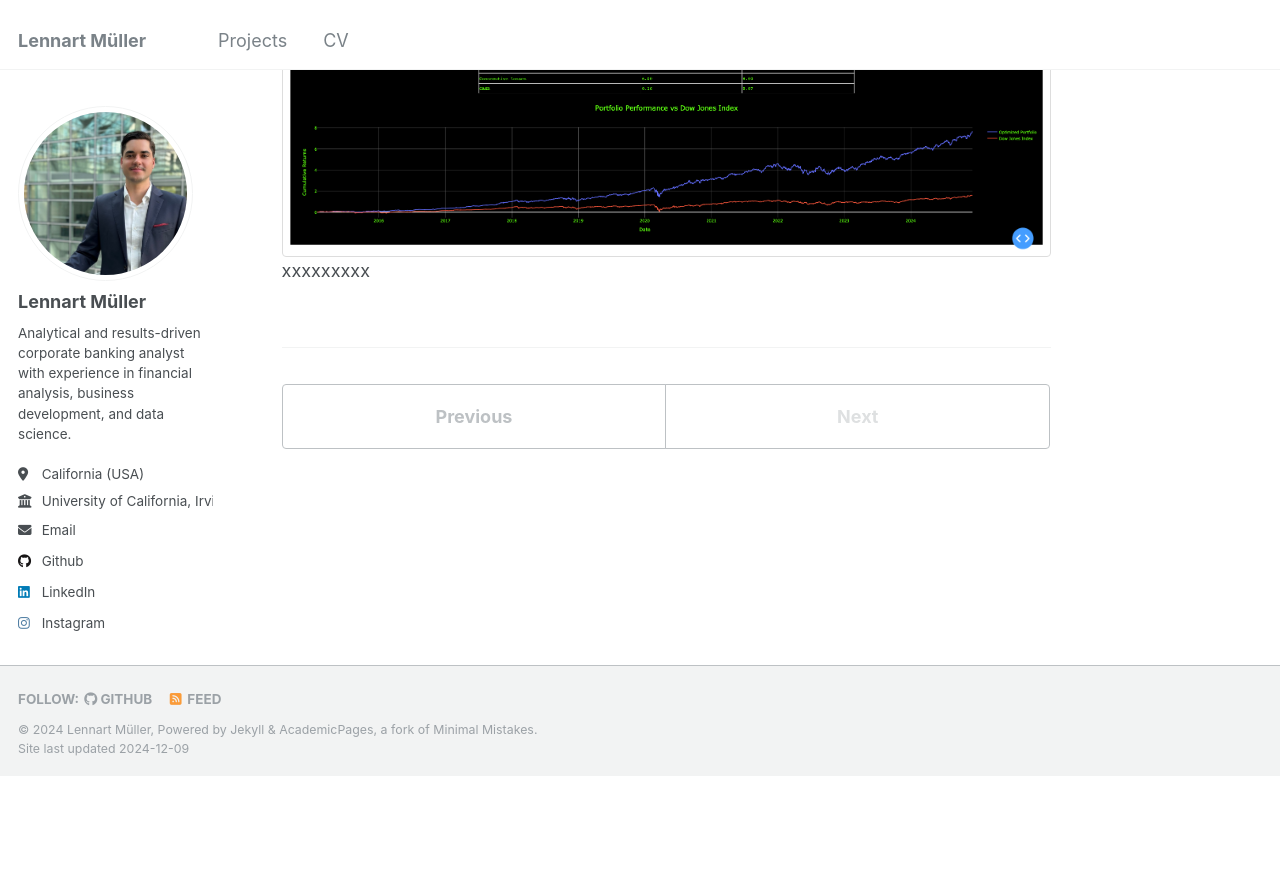
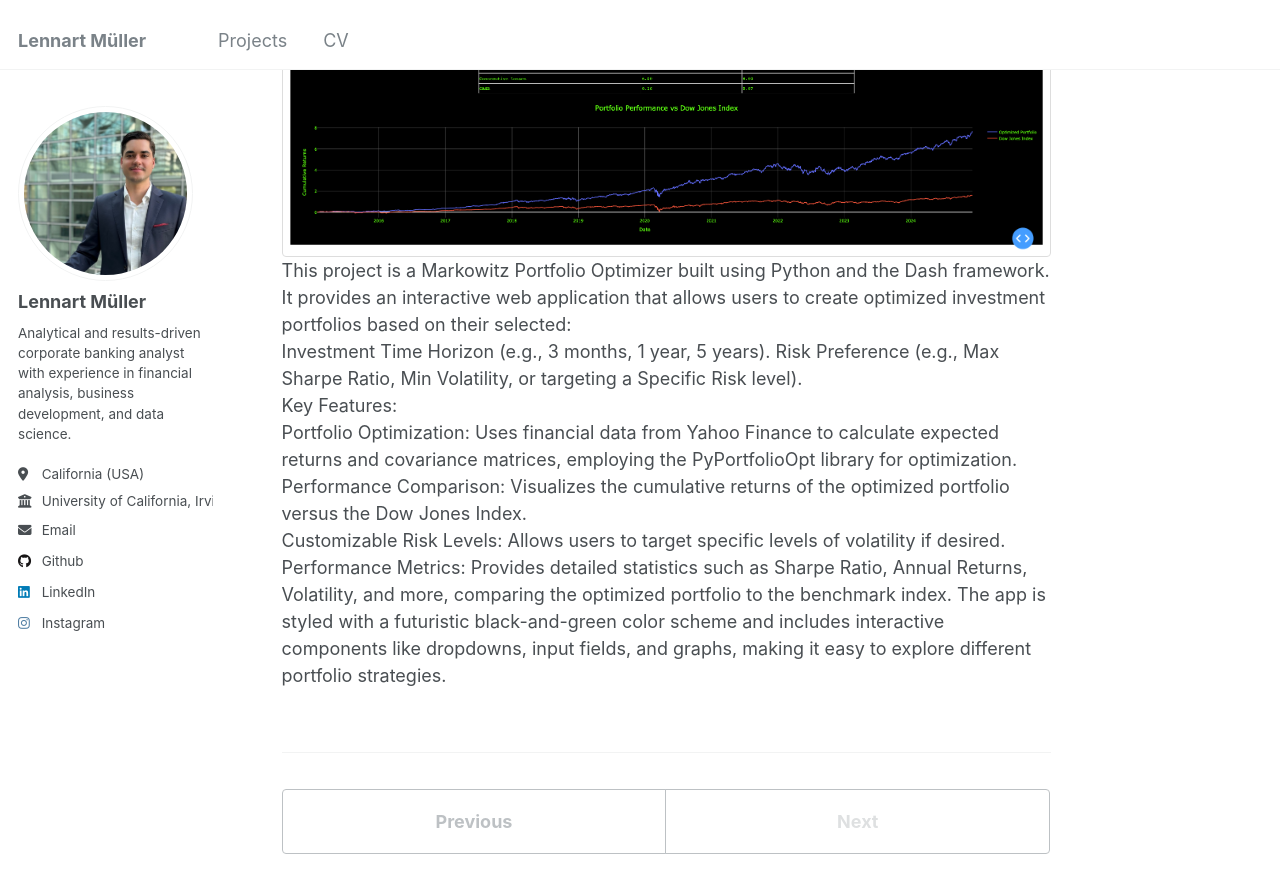
Before and after one commit to lennartmueller123/lennartmueller123.github.io, a Jekyll site: the page built from _projects/projects-2.html, in a window 1280 px wide and 900 px high, scrolled down 294 px. Shown: the top 893 px of the window. Built offline with Jekyll 4.4.1, drawn with Linux system fonts in a browser that asks for light colours; before the commit the page ends 1070 px from its top, so only the background shows below that.

Commit message:
Update projects-2.html

```diff
--- a/_projects/projects-2.html
+++ b/_projects/projects-2.html
@@ -34,4 +34,17 @@ img.hover-effect:hover {
 
 <div>
 </div>
-xxxxxxxxx
+This project is a Markowitz Portfolio Optimizer built using Python and the Dash framework. It provides an interactive web application that allows users to create optimized investment portfolios based on their selected:
+<br/>
+Investment Time Horizon (e.g., 3 months, 1 year, 5 years).
+Risk Preference (e.g., Max Sharpe Ratio, Min Volatility, or targeting a Specific Risk level).
+<br/>
+Key Features:
+<br/>
+Portfolio Optimization: Uses financial data from Yahoo Finance to calculate expected returns and covariance matrices, employing the PyPortfolioOpt library for optimization.
+<br/>
+Performance Comparison: Visualizes the cumulative returns of the optimized portfolio versus the Dow Jones Index.
+<br/>
+Customizable Risk Levels: Allows users to target specific levels of volatility if desired.
+Performance Metrics: Provides detailed statistics such as Sharpe Ratio, Annual Returns, Volatility, and more, comparing the optimized portfolio to the benchmark index.
+The app is styled with a futuristic black-and-green color scheme and includes interactive components like dropdowns, input fields, and graphs, making it easy to explore different portfolio strategies.
```
